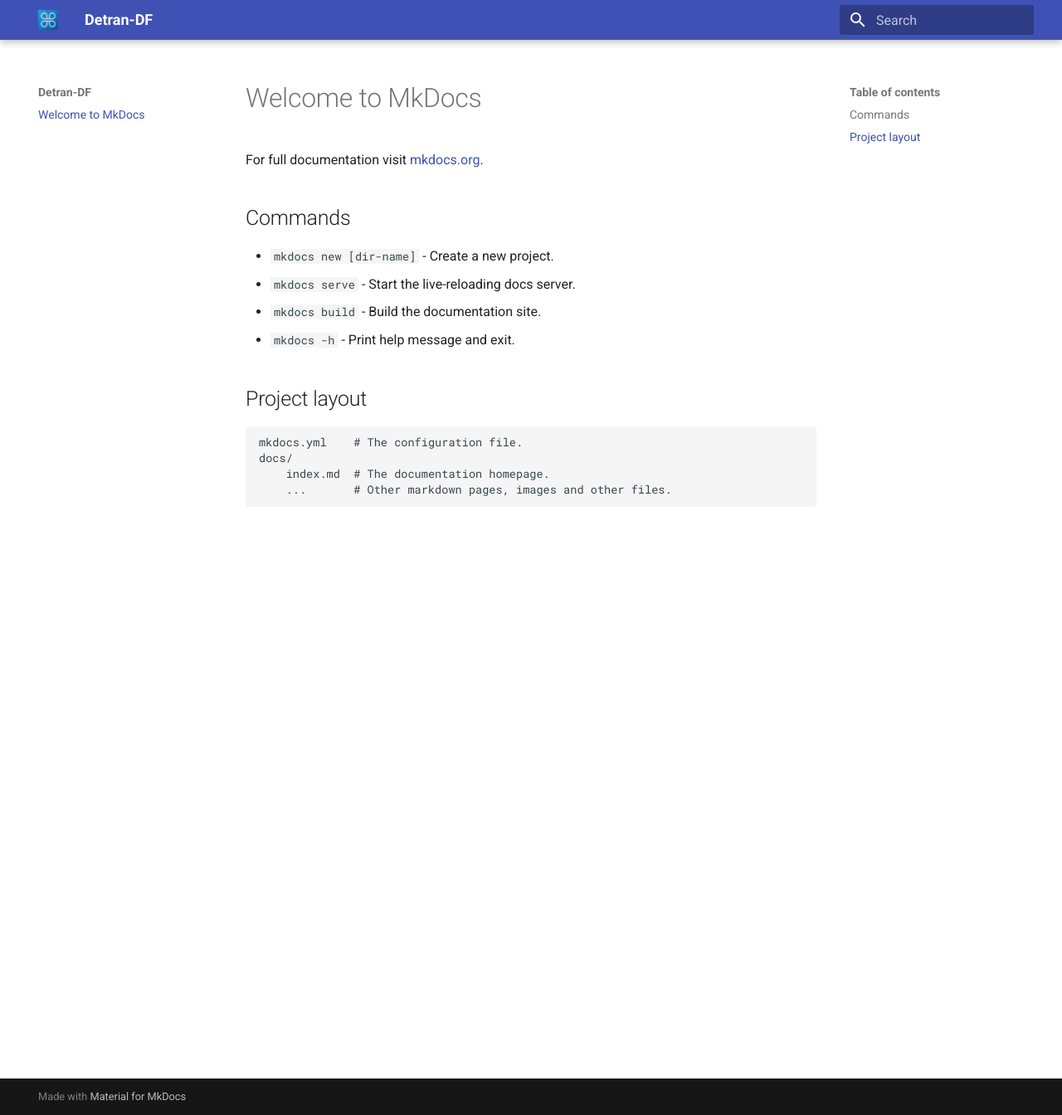
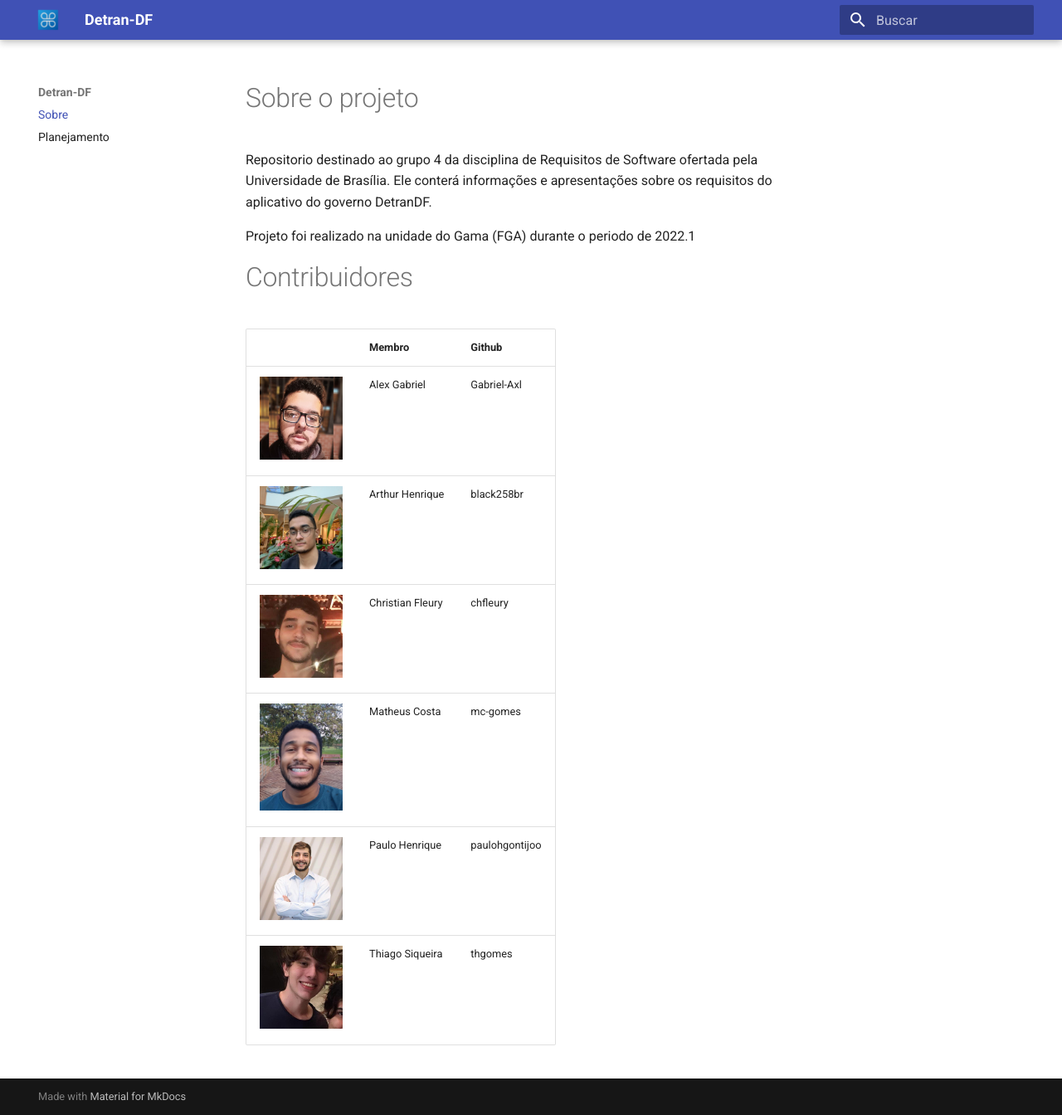
Before and after one commit to Requisitos-de-Software/2022.1-DetranDF, an MkDocs documentation site: the page built from docs/index.md, in a window 1280 px wide and 1344 px high. Shown: the whole window at 83% size. Built offline with MkDocs 1.6.1 and Material for MkDocs 9.7.7, drawn with Linux system fonts in a browser that asks for light colours.

Commit message:
Adjusting sections and adding planejamento.md

```diff
--- a/docs/index.md
+++ b/docs/index.md
@@ -1,17 +1,14 @@
-# Welcome to MkDocs
+# Sobre o projeto
+Repositorio destinado ao grupo 4 da disciplina de Requisitos de Software ofertada pela Universidade de Brasília. Ele conterá informações e apresentações sobre os requisitos do aplicativo do governo DetranDF.
 
-For full documentation visit [mkdocs.org](https://www.mkdocs.org).
+Projeto foi realizado na unidade do Gama (FGA) durante o periodo de 2022.1
 
-## Commands
-
-* `mkdocs new [dir-name]` - Create a new project.
-* `mkdocs serve` - Start the live-reloading docs server.
-* `mkdocs build` - Build the documentation site.
-* `mkdocs -h` - Print help message and exit.
-
-## Project layout
-
-    mkdocs.yml    # The configuration file.
-    docs/
-        index.md  # The documentation homepage.
-        ...       # Other markdown pages, images and other files.
+# Contribuidores
+|                                                | Membro           | Github         |
+|------------------------------------------------|------------------|----------------|
+| <img src="./assets/alexx.jpg" width="100">     | Alex Gabriel     | Gabriel-Axl    |
+| <img src="./assets/arthur.png" width="100">    | Arthur Henrique  | black258br     |
+| <img src="./assets/christian.png" width="100"> | Christian Fleury | chfleury       |
+| <img src="./assets/matheus.png" width="100">   | Matheus Costa    | mc-gomes       |
+| <img src="./assets/paulo.png" width="100">     | Paulo Henrique   | paulohgontijoo |
+| <img src="./assets/thiago.png" width="100">    | Thiago Siqueira  | thgomes        |
--- a/mkdocs.yml
+++ b/mkdocs.yml
@@ -1,5 +1,9 @@
+site_name: Detran-DF
 theme:
   name: material
   logo: images/detrandf_logo.png
   favicon: images/detrandf_logo.png
-site_name: Detran-DF
+  language: 'pt'
+nav:
+  - Sobre: index.md
+  - Planejamento: planejamento.md
```
Also changed, not shown: docs/planejamento.md (added, +10 -0 lines).
